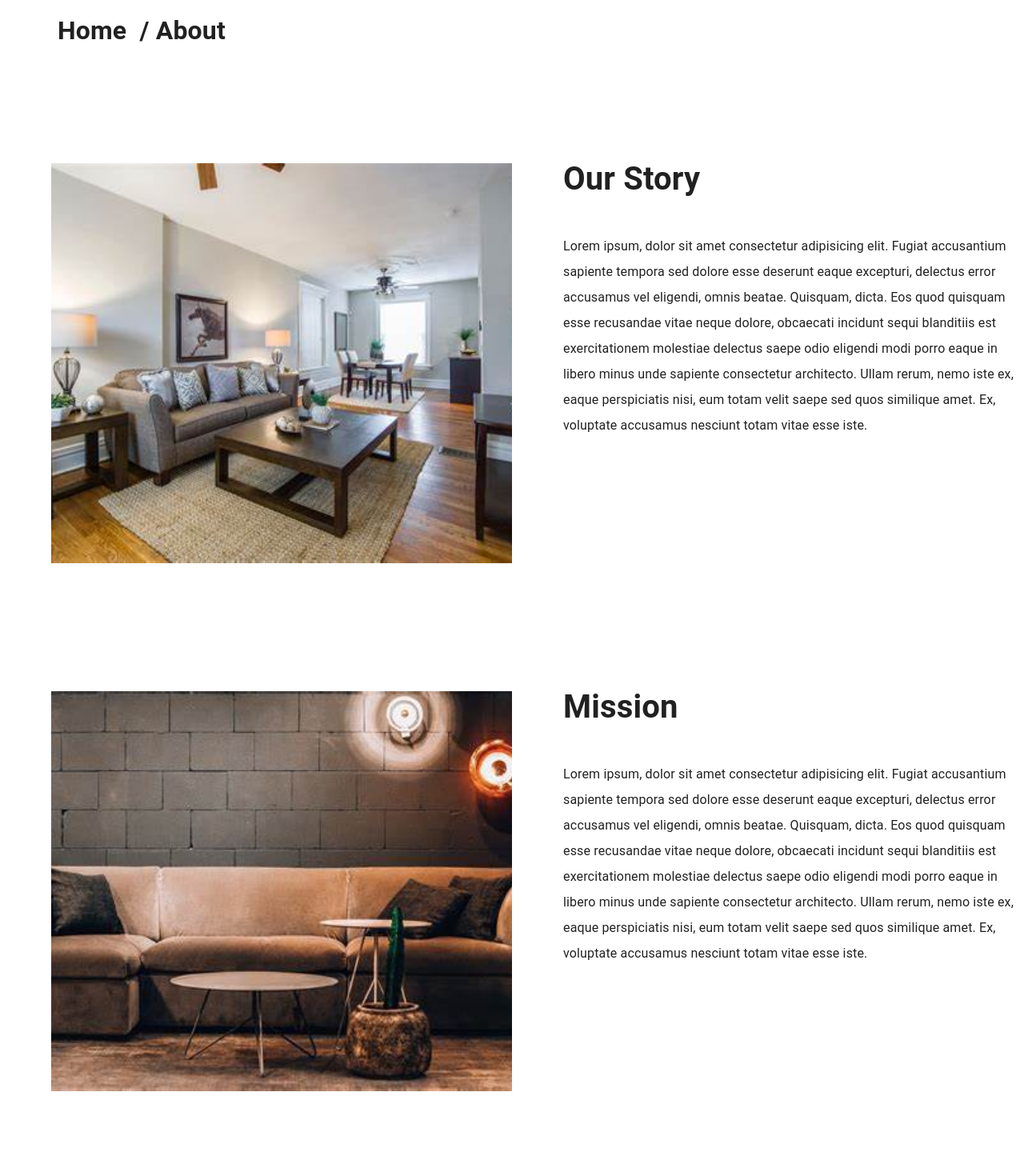
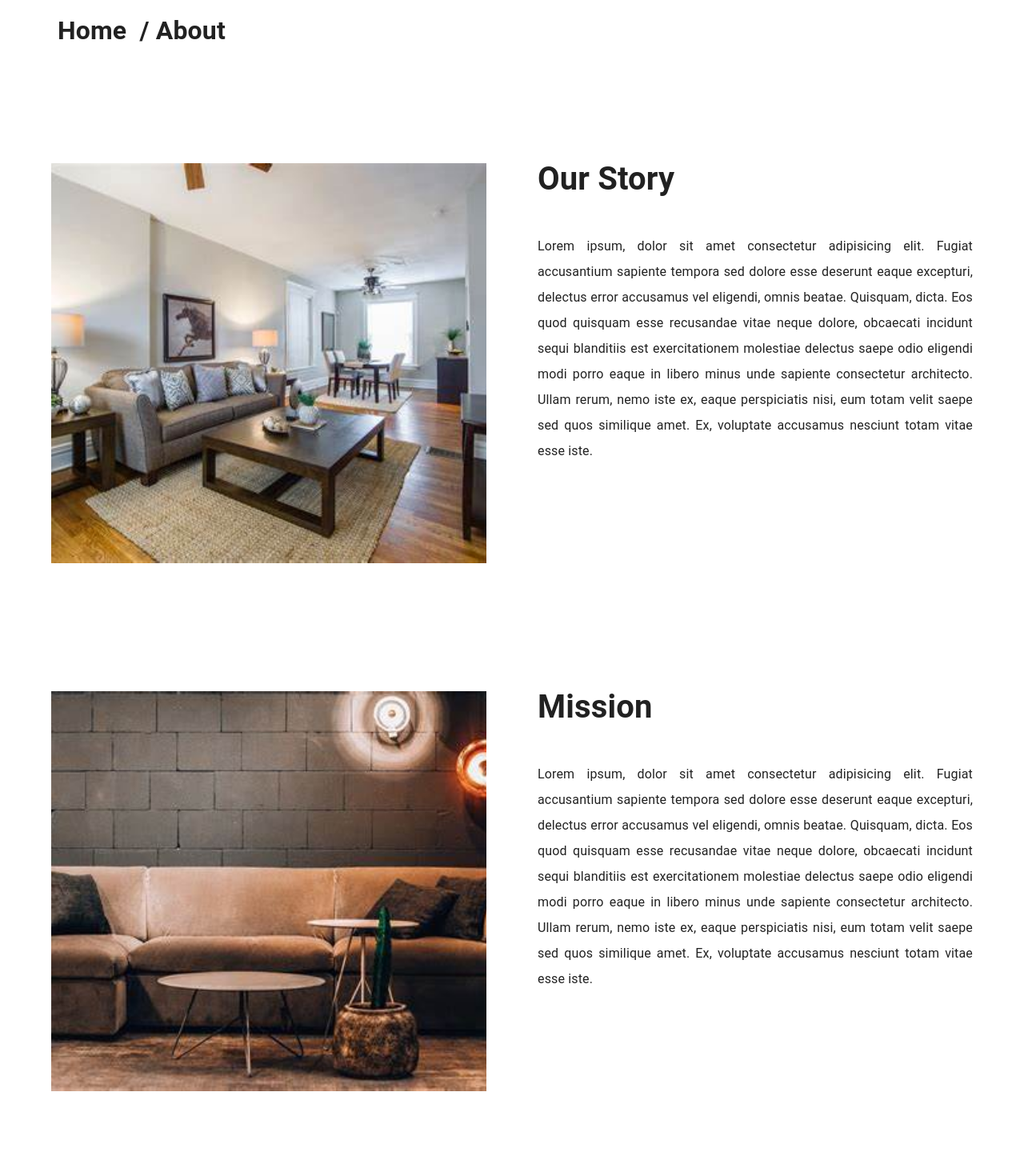
Before and after one commit to kimg5/eshop-frontend, a React (Create React App) app: page /about in a window 1280 px wide. Shown: the part 100-1570 px from the top of the page at 80% size. Built offline with nearby package versions, Linux system fonts and the light colour scheme.

Commit message:
About page fixed

```diff
--- a/src/index.css
+++ b/src/index.css
@@ -170,5 +170,6 @@ p {
   padding: 5rem 0;
 }
 .page {
+  overflow: hidden;
   min-height: calc(100vh - (20vh + 10rem));
 }
--- a/src/pages/About.js
+++ b/src/pages/About.js
@@ -1,24 +1,27 @@
 // npm install --save styled-components
 
+import React from "react";
+import styled from "styled-components";
+import PageHero from "../components/PageHero";
 
-import React from 'react'
-import styled from 'styled-components'
-import PageHero from '../components/PageHero'
+import "./About.css";
+import aboutImg from "../assets/hero-bcg.jpeg";
+import missionImg from "../assets/missionPhoto.jpg";
+import historyImg from "../assets/historyPhoto.jpg";
 
-import "./About.css"
-import aboutImg from '../assets/hero-bcg.jpeg'
-import missionImg from '../assets/missionPhoto.jpg'
-import historyImg from '../assets/historyPhoto.jpg'
 const AboutPage = () => {
   return (
-    <main>
-      <PageHero title='about' />
-      <Wrapper className='page section section-center'> {/* needs wrapper instead of div*/}
-        <img src={aboutImg} alt='nice desk' />
+    <main className="page ">
+      <PageHero title="about" />
+      <Wrapper className="page section ">
+
+        {" "}
+        {/* needs wrapper instead of div*/}
+        <img src={aboutImg} alt="nice desk" />
         <article>
-          <div className='title'>
+          <div className="title">
             <h2>Our Story</h2>
-            <div className='underline'></div>
+            <div className="underline"></div>
           </div>
           <p>
             Lorem ipsum, dolor sit amet consectetur adipisicing elit. Fugiat
@@ -34,12 +37,14 @@ const AboutPage = () => {
           </p>
         </article>
       </Wrapper>
-      <Wrapper className='page section section-center'> {/* needs wrapper instead of div*/}
-        <img src={missionImg} alt='our mission' />
+      <Wrapper className="page section ">
+        {" "}
+        {/* needs wrapper instead of div*/}
+        <img src={missionImg} alt="our mission" />
         <article>
-          <div className='title'>
+          <div className="title">
             <h2>Mission</h2>
-            <div className='underline'></div>
+            <div className="underline"></div>
           </div>
           <p>
             Lorem ipsum, dolor sit amet consectetur adipisicing elit. Fugiat
@@ -55,12 +60,14 @@ const AboutPage = () => {
           </p>
         </article>
       </Wrapper>
-      <Wrapper className='page section section-center'> {/* needs wrapper instead of div*/}
-        <img src={historyImg} alt='history phot' />
+      <Wrapper className="page section ">
+        {" "}
+        {/* needs wrapper instead of div*/}
+        <img src={historyImg} alt="history phot" />
         <article>
-          <div className='title'>
+          <div className="title">
             <h2>History</h2>
-            <div className='underline'></div>
+            <div className="underline"></div>
           </div>
           <p>
             Lorem ipsum, dolor sit amet consectetur adipisicing elit. Fugiat
@@ -77,23 +84,27 @@ const AboutPage = () => {
         </article>
       </Wrapper>
     </main>
-  )
-}
+  );
+};
 const Wrapper = styled.section`
   display: grid;
   gap: 4rem;
+  /* overflow: hidden; */
 
   img {
+    display: block;
     width: 100%;
     display: block;
     border-radius: var(--radius);
     height: 500px;
     object-fit: cover;
   }
+
   p {
+    text-align: justify;
     line-height: 2;
     max-width: 45em;
-    margin: 0 auto;
+    /* margin: 0 auto; */
     margin-top: 2rem;
     color: var(--clr-grey-5);
   }
@@ -106,23 +117,7 @@ const Wrapper = styled.section`
   @media (min-width: 992px) {
     grid-template-columns: 1fr 1fr;
   }
-`
 
-export default AboutPage
+`;
 
-
-
-
-// import * as React from 'react';
-// import './About.css';
-
-// function About() {
-//   return (
-//     <div>
-//       About
-//     </div>
-
-//   );
-// }
-
-// export default About;
+export default AboutPage;
```
